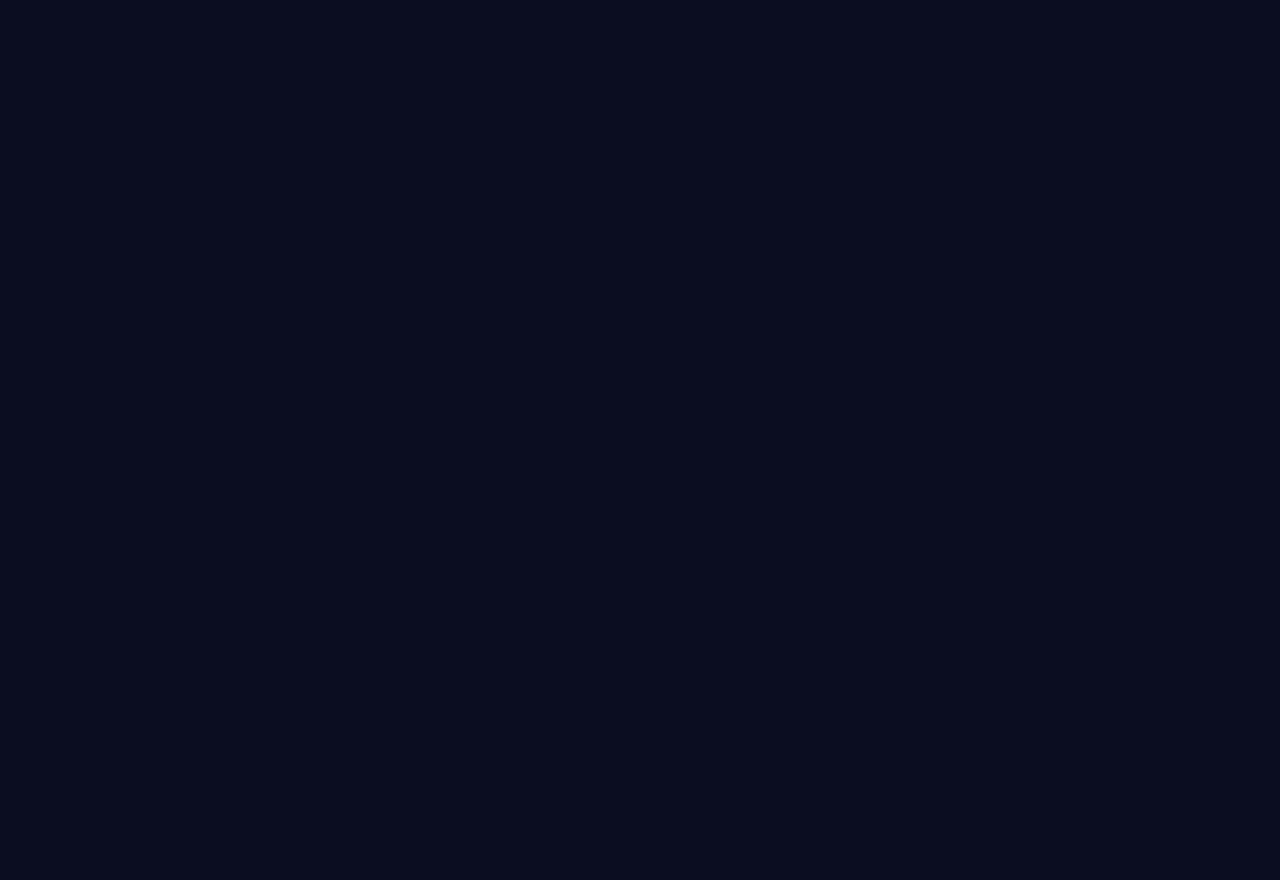
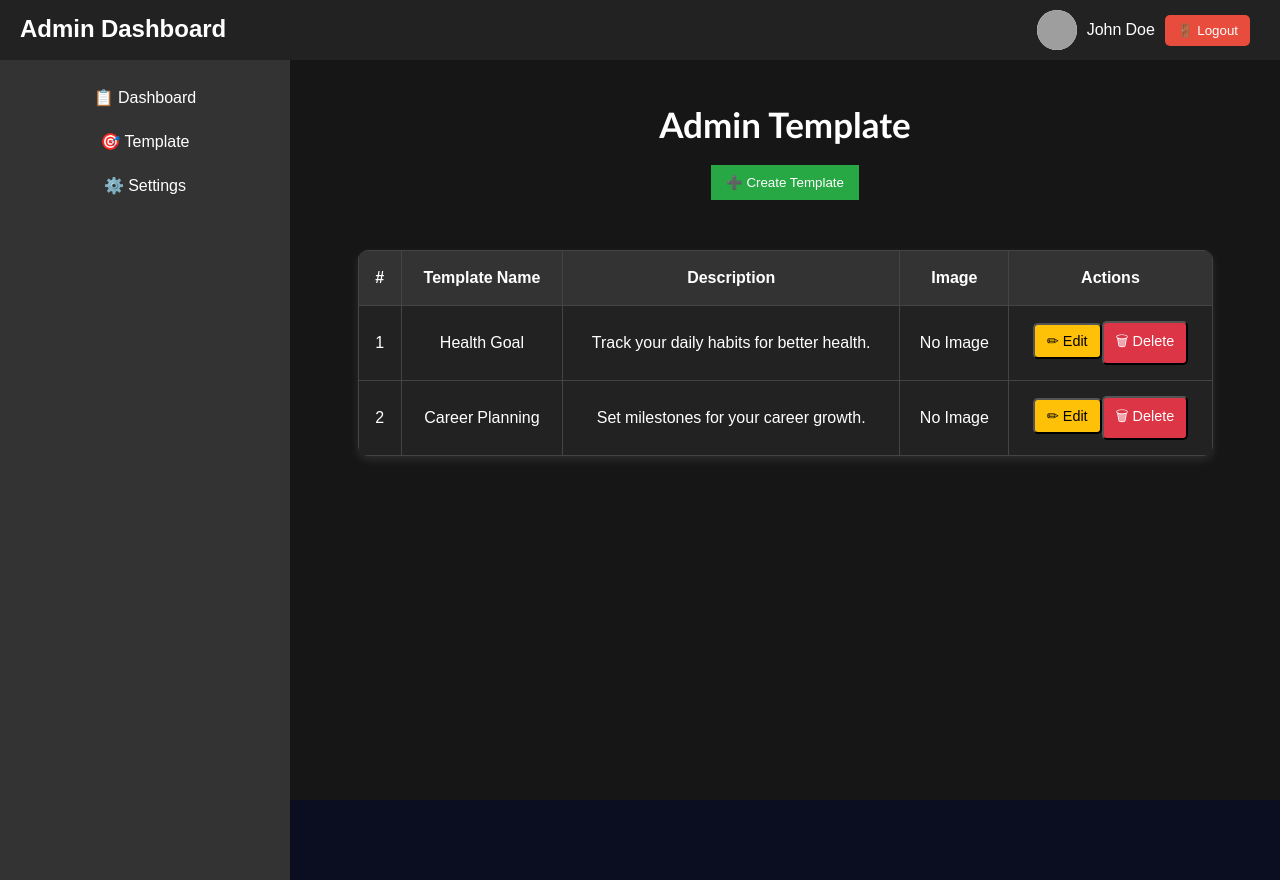
Before and after one commit to ikkyuuq/beplan, a React (Vite) app in the folder apps/web/: page /admin in a window 1280 px wide. Before the commit this address had no page. Before the commit the page ends 800 px from the top, so only its background shows below. Built offline with nearby package versions, Linux system fonts and the light colour scheme; grey boxes are pictures that could not be loaded.

Commit message:
create interface admin backend

```diff
--- /dev/null
+++ b/apps/web/src/AdminDashboard.css
@@ -0,0 +1,199 @@
+/* Layout หลักของ Admin */
+.admin-container {
+    display: flex;
+    height: 100vh;
+    background-color: #161616;
+  }
+
+  /* Sidebar */
+  .sidebar {
+    width: 250px;
+    margin-top: 40px;
+    background: #333;
+    color: white;
+    padding: 20px;
+    height: 100vh;
+  }
+
+  .sidebar h2 {
+    text-align: center;
+  }
+
+  .sidebar ul {
+    list-style: none;
+    padding: 0;
+  }
+
+  .sidebar li {
+    padding: 10px;
+    cursor: pointer;
+  }
+
+  .sidebar li:hover {
+    background: #555;
+  }
+
+  /* Dashboard Content */
+  .dashboard-content {
+    margin: 60px auto;
+    flex: 1;
+    padding: 20px;
+  }
+
+  .create-btn {
+    background: #28a745;
+    color: white;
+    padding: 10px 15px;
+    border: none;
+    cursor: pointer;
+  }
+
+  .create-btn:hover {
+    background: #218838;
+  }
+
+  /* Table */
+  .template-table {
+    width: 90%;
+    max-width: 1000px;
+    margin: 50px auto;
+    border-collapse: collapse;
+    border-radius: 10px;
+    overflow: hidden;
+    background: #222;
+    box-shadow: 0px 4px 10px rgba(255, 255, 255, 0.1);
+}
+
+.template-table th, .template-table td {
+    border: 1px solid #444;
+    padding: 15px;
+    text-align: center;
+}
+
+.template-table th {
+    background: #333;
+    color: white;
+    font-size: 1rem;
+}
+
+.edit-btn, .delete-btn {
+    padding: 8px 12px;
+    border-radius: 5px;
+    font-size: 0.9rem;
+}
+
+.template-img {
+    width: 80px;
+    height: 80px;
+    object-fit: cover;
+    border-radius: 5px;
+  }
+
+  .preview-img {
+    width: 100%;
+    max-height: 200px;
+    object-fit: contain;
+    margin-top: 10px;
+  }
+
+  .edit-btn {
+    background: #ffc107;
+    color: black;
+  }
+
+  .delete-btn {
+    background: #dc3545;
+    color: white;
+  }
+
+
+  /* Modal */
+  .modal {
+    position: fixed;
+    top: 0;
+    left: 0;
+    width: 100%;
+    height: 100%;
+    background: rgba(0, 0, 0, 0.5);
+    display: flex;
+    align-items: center;
+    justify-content: center;
+  }
+
+  .modal-content {
+    background: white;
+    padding: 20px;
+    width: 400px;
+    text-align: center;
+    border-radius: 5px;
+  }
+
+  .modal-buttons {
+    margin-top: 15px;
+  }
+
+  .save-btn {
+    background: #007bff;
+    color: white;
+    padding: 10px 15px;
+    border: none;
+    cursor: pointer;
+  }
+
+  .cancel-btn {
+    background: #6c757d;
+    color: white;
+    padding: 10px 15px;
+    border: none;
+    cursor: pointer;
+  }
+
+  .admin-navbar {
+    display: flex;
+    justify-content: space-between;
+    align-items: center;
+    background: #222;
+    color: white;
+    padding: 10px 20px;
+}
+
+.navbar-title {
+    font-size: 1.5rem;
+    font-weight: bold;
+}
+
+.navbar-user {
+    display: flex;
+    align-items: center;
+    gap: 10px;
+}
+
+.user-icon {
+    position: relative;
+    right: 50px;
+    width: 40px;
+    height: 40px;
+    border-radius: 50%;
+    background: white;
+}
+
+.user-name {
+    position: relative;
+    right: 50px;
+    font-size: 1rem;
+}
+
+.logout-btn {
+    position: relative;
+    right: 50px;
+    background: #e74c3c;
+    color: white;
+    border: none;
+    padding: 8px 12px;
+    border-radius: 5px;
+    cursor: pointer;
+}
+
+.logout-btn:hover {
+    background: #c0392b;
+}
--- /dev/null
+++ b/apps/web/src/AdminDashboard.jsx
@@ -0,0 +1,143 @@
+import React, { useState } from "react";
+import "./AdminDashboard.css";
+
+const AdminDashboard = () => {
+    const [templates, setTemplates] = useState([
+        { id: 1, name: "Health Goal", description: "Track your daily habits for better health.", image: null },
+        { id: 2, name: "Career Planning", description: "Set milestones for your career growth.", image: null },
+    ]);
+
+    const [editingTemplate, setEditingTemplate] = useState(null);
+    const [newName, setNewName] = useState("");
+    const [newDescription, setNewDescription] = useState("");
+    const [newImage, setNewImage] = useState(null);
+
+    const userAccount = {
+        name: "John Doe",
+        profilePic: "https://cdn-icons-png.flaticon.com/512/847/847969.png", // ไอคอนรูปคน
+    };
+
+    const handleCreateTemplate = () => {
+        const newTemplate = { id: Date.now(), name: "New Template", description: "Edit this template.", image: null };
+        setTemplates([...templates, newTemplate]);
+    };
+
+    const handleEditTemplate = (template) => {
+        setEditingTemplate(template);
+        setNewName(template.name);
+        setNewDescription(template.description);
+        setNewImage(template.image);
+    };
+
+    const handleImageUpload = (e) => {
+        const file = e.target.files[0];
+        if (file) {
+            const reader = new FileReader();
+            reader.onloadend = () => {
+                setNewImage(reader.result);
+            };
+            reader.readAsDataURL(file);
+        }
+    };
+
+    const handleSaveEdit = () => {
+        setTemplates(templates.map((t) =>
+            t.id === editingTemplate.id ? { ...t, name: newName, description: newDescription, image: newImage } : t
+        ));
+        setEditingTemplate(null);
+    };
+
+    const handleDeleteTemplate = (id) => {
+        setTemplates(templates.filter((template) => template.id !== id));
+    };
+
+    return (
+        <div className="admin-container">
+            {/* Navbar */}
+            <nav className="admin-navbar">
+                <div className="navbar-title">Admin Dashboard</div>
+                <div className="navbar-user">
+                    <img src={userAccount.profilePic} alt="User" className="user-icon" />
+                    <span className="user-name">{userAccount.name}</span>
+                    <button className="logout-btn">🚪 Logout</button>
+                </div>
+            </nav>
+
+            {/* Sidebar */}
+            <aside className="sidebar">
+                <ul>
+                    <li>📋 Dashboard</li>
+                    <li>🎯 Template</li>
+                    <li>⚙️ Settings</li>
+                </ul>
+            </aside>
+
+            {/* Main Content */}
+            <div className="dashboard-content">
+                <header>
+                    <h1>Admin Template</h1>
+                    <button className="create-btn" onClick={handleCreateTemplate}>➕ Create Template</button>
+                </header>
+
+                <table className="template-table">
+                    <thead>
+                        <tr>
+                            <th>#</th>
+                            <th>Template Name</th>
+                            <th>Description</th>
+                            <th>Image</th>
+                            <th>Actions</th>
+                        </tr>
+                    </thead>
+                    <tbody>
+                        {templates.map((template, index) => (
+                            <tr key={template.id}>
+                                <td>{index + 1}</td>
+                                <td>{template.name}</td>
+                                <td>{template.description}</td>
+                                <td>
+                                    {template.image ? <img src={template.image} alt="Template" className="template-img" /> : "No Image"}
+                                </td>
+                                <td>
+                                    <button className="edit-btn" onClick={() => handleEditTemplate(template)}>✏ Edit</button>
+                                    <button className="delete-btn" onClick={() => handleDeleteTemplate(template.id)}>🗑 Delete</button>
+                                </td>
+                            </tr>
+                        ))}
+                    </tbody>
+                </table>
+
+                {editingTemplate && (
+                    <div className="modal">
+                        <div className="modal-content">
+                            <h2>Edit Template</h2>
+                            <label>Template Name:</label>
+                            <input
+                                type="text"
+                                value={newName}
+                                onChange={(e) => setNewName(e.target.value)}
+                            />
+                            <label>Description:</label>
+                            <textarea
+                                value={newDescription}
+                                onChange={(e) => setNewDescription(e.target.value)}
+                            />
+
+                            <label>Upload Image:</label>
+                            <input type="file" accept="image/*" onChange={handleImageUpload} />
+
+                            {newImage && <img src={newImage} alt="Preview" className="preview-img" />}
+
+                            <div className="modal-buttons">
+                                <button className="save-btn" onClick={handleSaveEdit}>💾 Save</button>
+                                <button className="cancel-btn" onClick={() => setEditingTemplate(null)}>❌ Cancel</button>
+                            </div>
+                        </div>
+                    </div>
+                )}
+            </div>
+        </div>
+    );
+};
+
+export default AdminDashboard;
--- a/apps/web/src/App.jsx
+++ b/apps/web/src/App.jsx
@@ -2,8 +2,9 @@ import { BrowserRouter as Router, Route, Routes, Link, Outlet } from "react-rout
 import Home from "./Home";
 import AboutMe from "./AboutMe";
 import Donate from "./Donate";
-import "./Home.css";
 import FAQ from "./FAQ";
+import "./Home.css"; // ใช้กับ Layout หลัก
+import AdminDashboard from "./Admindashboard";
 
 const Layout = () => {
   return (
@@ -12,21 +13,20 @@ const Layout = () => {
         <nav>
           <ul>
             <div className="logo-container">
-            <img src="https://img2.pic.in.th/pic/Screenshot-2025-02-11-215739.png" alt="Logo" border="0" />
-            <a href="/">SMART GOAL</a>
+              <img src="https://img2.pic.in.th/pic/Screenshot-2025-02-11-215739.png" alt="Logo" border="0" />
+              <a href="/">SMART GOAL</a>
             </div>
             <li><Link to="/">Home</Link></li>
             <li><Link to="/aboutme">About Me</Link></li>
             <li><Link to="/donate">Donate</Link></li>
             <li><Link to="/faq">FAQ</Link></li>
             <button className="start">GET STARTED!</button>
-            </ul>
+          </ul>
         </nav>
       </header>
       <main>
         <Outlet />
       </main>
-
     </div>
   );
 };
@@ -35,12 +35,16 @@ function App() {
   return (
     <Router>
       <Routes>
+        {/* Layout หลักสำหรับ User */}
         <Route path="/" element={<Layout />}>
           <Route index element={<Home />} />
           <Route path="aboutme" element={<AboutMe />} />
           <Route path="donate" element={<Donate />} />
           <Route path="faq" element={<FAQ />} />
         </Route>
+
+        {/* Route สำหรับ Admin แยกออกมา */}
+        <Route path="/admin" element={<AdminDashboard />} />
       </Routes>
     </Router>
   );
```
